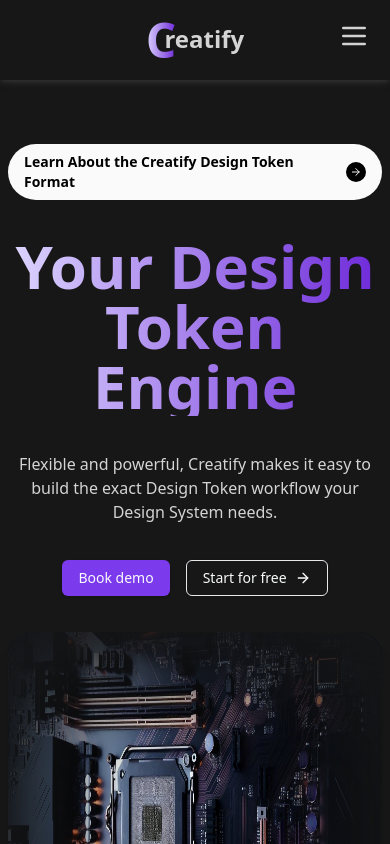
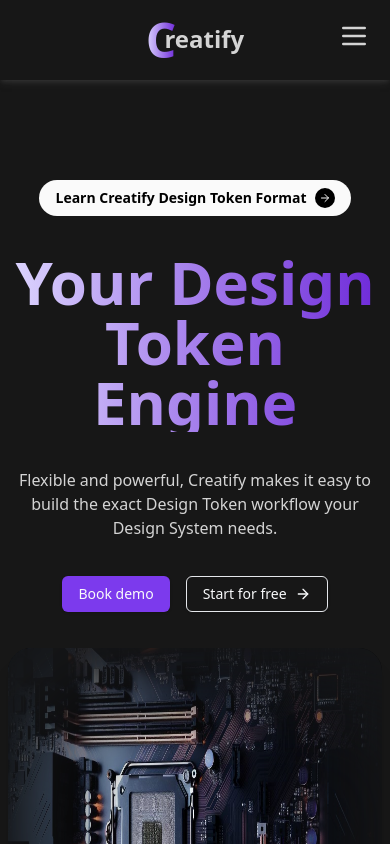
Before and after one commit to Anadudev/creatify, a Next.js app: page / in a window 390 px wide. Shown: the top 844 px of the page. Built offline with nearby package versions, Linux system fonts and the light colour scheme.

Commit message:
feat: update Hero section ActionLink visibility for improved responsiveness on different screen sizes

```diff
--- a/src/app/sections/Hero.tsx
+++ b/src/app/sections/Hero.tsx
@@ -7,7 +7,8 @@
 const Hero = () => {
   return (
     <section className="pt-16 space-y-9 max-w-6xl mx-auto  px-2">
-      <ActionLink link="#" text="Learn About the Creatify Design Token Format"/>
+      <ActionLink link="#" className="hidden sm:flex" text="Learn About the Creatify Design Token Format"/>
+      <ActionLink link="#" className="sm:hidden" text="Learn Creatify Design Token Format"/>
       <h1 className="bg-gradient-to-r from-violet-200 to-violet-700 bg-clip-text font-extrabold text-transparent text-6xl sm:text-7xl capitalize text-center">
         your design token engine
       </h1>
```
